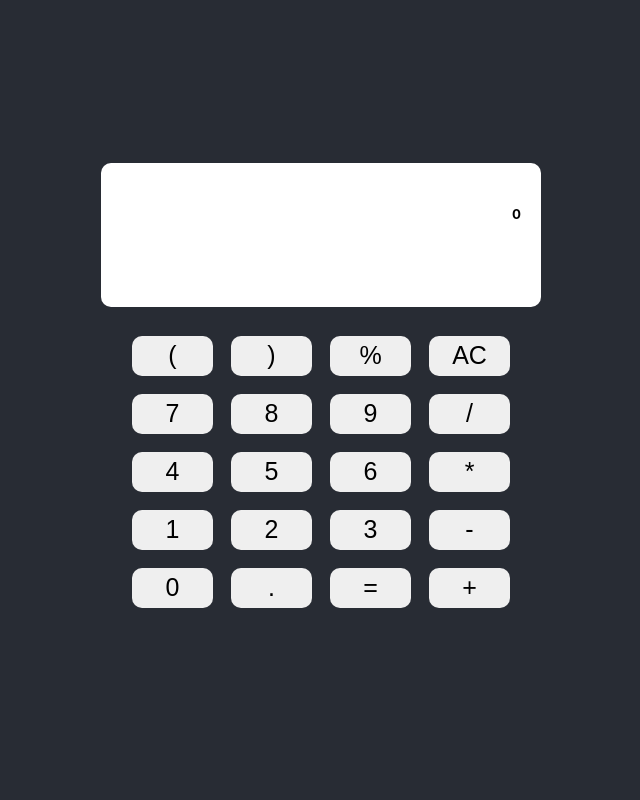
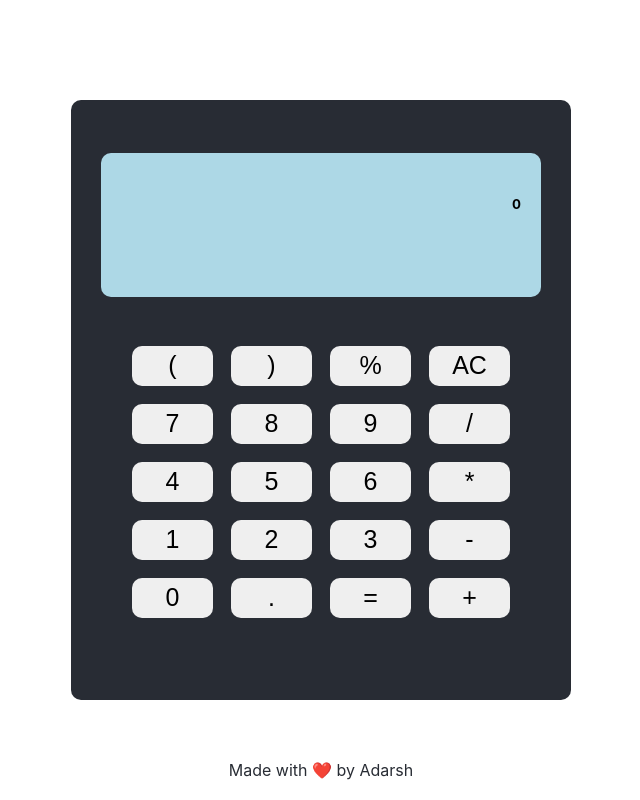
Before and after one commit to adarsh500/calculator, a React (Create React App) app: page / in a window 1280 px wide. Shown: the whole page, without its empty margins (319-959 px from the left). Built offline with nearby package versions, Linux system fonts and the light colour scheme.

Commit message:
Add files via upload

```diff
--- a/src/App.css
+++ b/src/App.css
@@ -2,9 +2,20 @@
   text-align: center;
   width : 100%;
   height : 100vh;
-  background: #282c34;
+  background: #fff;
   display: flex;
   flex-direction: column;
+  justify-content: center;
+  align-items: center;
+}
+
+.calculator{
+  display: flex;
+  flex-direction: column;
+  background: #282c34;
+  border-radius: 10px;
+  width: 500px;
+  height: 600px;
   justify-content: center;
   align-items: center;
 }
@@ -20,7 +31,7 @@
     overflow: hidden;
 }
 .container{
-  margin: 20px 0 20px 0;
+  margin: 40px 20px 20px 20px;
   text-align: center;
   width: 400px;
   display: flex;
--- a/src/App.js
+++ b/src/App.js
@@ -4,19 +4,25 @@ import { useState } from "react";
 
 function App() {
 
+
+
   let [expression, setExpression] = useState("");
   let [oldExpression, setOldExpression] = useState("0");
   let [previous, setPrevious] = useState("ANS");
 
   let numerics = new Set("0123456789."); //its like the set in mathematics, it creates a set of items
-  let operators = new Set("+-/*%");
+  let operators = new Set("+-/*%()");
   let buttons = ["(", ")", "%", "AC", "7", "8", "9", "/", "4", "5", "6", "*", "1", "2", "3", "-", "0", ".", "=", "+"];
 
   let evaluateExpression = function(){
-    let evaluation = eval(expression);
+    try{let evaluation = eval(expression);
       setOldExpression(expression + "= ");
       setExpression(String(evaluation));
-      setPrevious("ANS");
+      setPrevious("ANS");}
+      catch{
+        console.log("ERR");
+      }
+
   }
 
   let backspaceFunction = function(){
@@ -27,7 +33,7 @@ function App() {
   }
 
   let putNumerics = function(value){
-    if (previous === "ANS"){                 //value is nothing but event.key
+    if (previous === "ANS" || previous === "ERR"){                 //value is nothing but event.key
       setOldExpression("Ans = " + expression);
       setExpression(value);
     } else {
@@ -46,7 +52,7 @@ function App() {
   }
 
   const handleKeyUp = function(event){
-    //console.log(event.key);
+    document.querySelector(".App").focus();
     if (event.key === "Backspace"){
       backspaceFunction();
     } else if (numerics.has(event.key)){     //numerics.has(event.key) checks if the key entered matches with the ones available in the numerics set
@@ -60,8 +66,10 @@ function App() {
   }
   return (               //tabIndex={0} sets the focus to the div element by default
     <div className="App" tabIndex={0} onKeyUp={handleKeyUp}>
-
-      <div className="calculatorDisplay">
+    <div className="calculator">
+    <div className="calculatorDisplay" style={{
+        backgroundColor: "lightblue"
+      }}>
       <h5>{oldExpression}</h5>
       <h1>{expression}</h1>
       </div>
@@ -88,9 +96,9 @@ function App() {
         <button className="container-items">.</button>
         <button className="container-items"> = </button>
         <button className="container-items">+</button> */}
-        {buttons.map(function(buttonValue, idx) {             //this is the pro method like Anuj sir
+        {buttons.map(function(buttonValue, idx) {             //this is the pro method
           return <button className="container-items" onClick={function(){
-            if (buttonValue === "CE"){
+            if (buttonValue === "AC"){
               backspaceFunction();
             } else if (numerics.has(buttonValue)){     //numerics.has(event.key) checks if the key entered matches with the ones available in the numerics set
               putNumerics(buttonValue);
@@ -103,7 +111,13 @@ function App() {
           }}>{buttonValue}</button>
         })}
     </div>
+    </div>
 
+        <footer style={{
+          color: "#282c34",
+          position: "absolute",
+          bottom: "20px"
+        }}>Made with  ❤️   by Adarsh</footer>
     </div>
   );
 }
```
